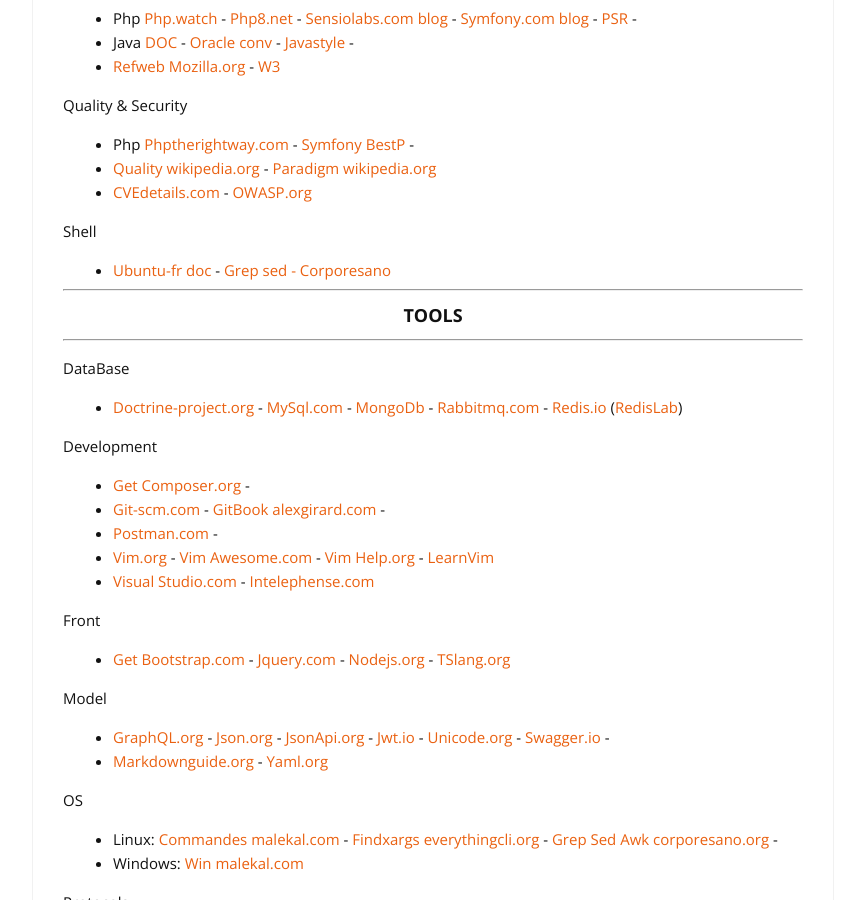
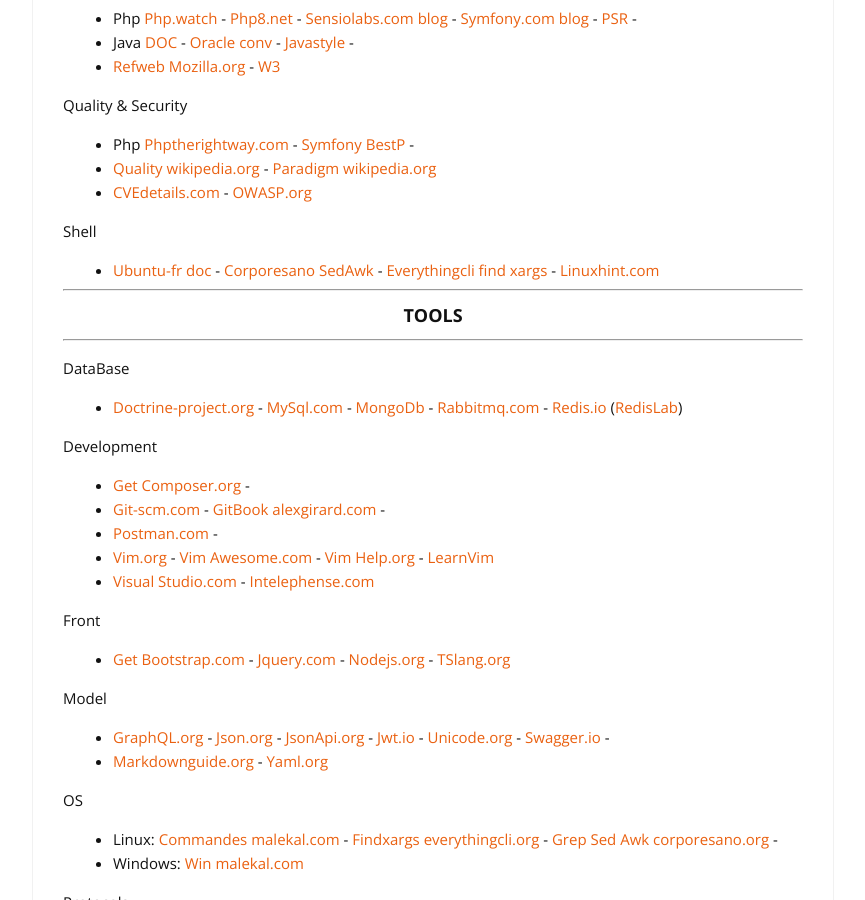
Before and after one commit to cylmat/cylmat.github.io, a Jekyll site: the page built from _pages/USEFUL.md, in a window 1280 px wide and 900 px high, scrolled down 1286 px. Shown: the whole window, without its empty margins (207-1072 px from the left). Built offline with Jekyll 4.4.1, drawn with Linux system fonts in a browser that asks for light colours; nearby versions of some CDN libraries.

Commit message:
Update USEFUL.md

```diff
--- a/_pages/USEFUL.md
+++ b/_pages/USEFUL.md
@@ -64,7 +64,7 @@
 * [CVEdetails.com]([cvedetails.com](https://www.cvedetails.com)) - [OWASP.org](https://owasp.org)
 
 Shell
-* [Ubuntu-fr doc](https://doc.ubuntu-fr.org) - [Grep sed - Corporesano](http://www.corporesano.org/doc-site/grepawksed.html)
+* [Ubuntu-fr doc](https://doc.ubuntu-fr.org) - [Corporesano SedAwk](http://www.corporesano.org/doc-site/grepawksed.html) - [Everythingcli find xargs](https://www.everythingcli.org/find-exec-vs-find-xargs) - [Linuxhint.com](https://linuxhint.com)
 
 ---
 ### <center>TOOLS</center>
```
